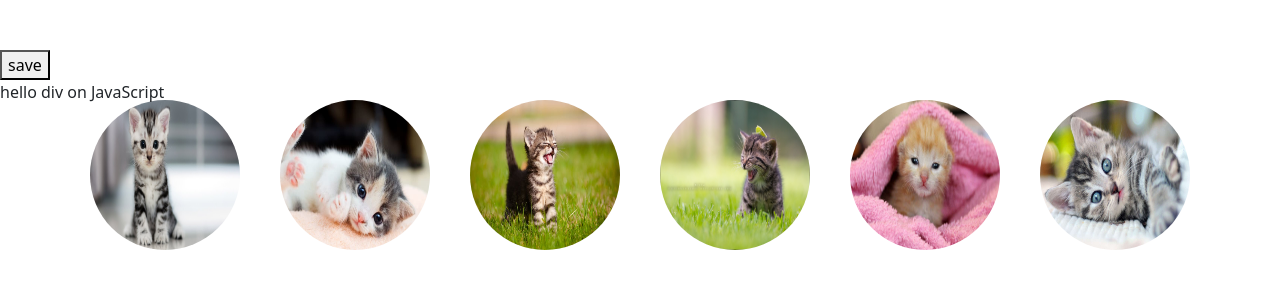
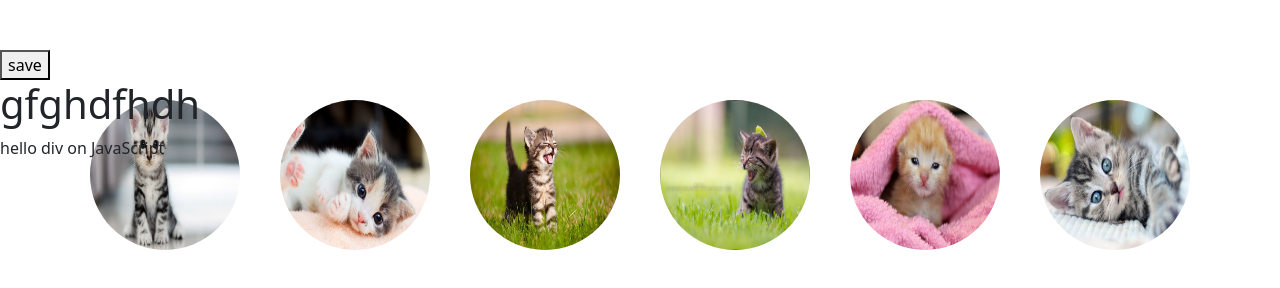
Before and after one commit to ItayLeon-Max/demo2-git, a plain HTML site: page index.html in a window 1280 px wide. Drawn offline with nearby package versions, Linux system fonts and the light colour scheme.

Commit message:
add h1 text

```diff
--- a/index.html
+++ b/index.html
@@ -32,6 +32,7 @@
       </div>
 
       <button>save</button>
+      <h1>gfghdfhdh</h1>
 
       <script src="Assets/Javascript/app.js"></script>
 </body>
```
